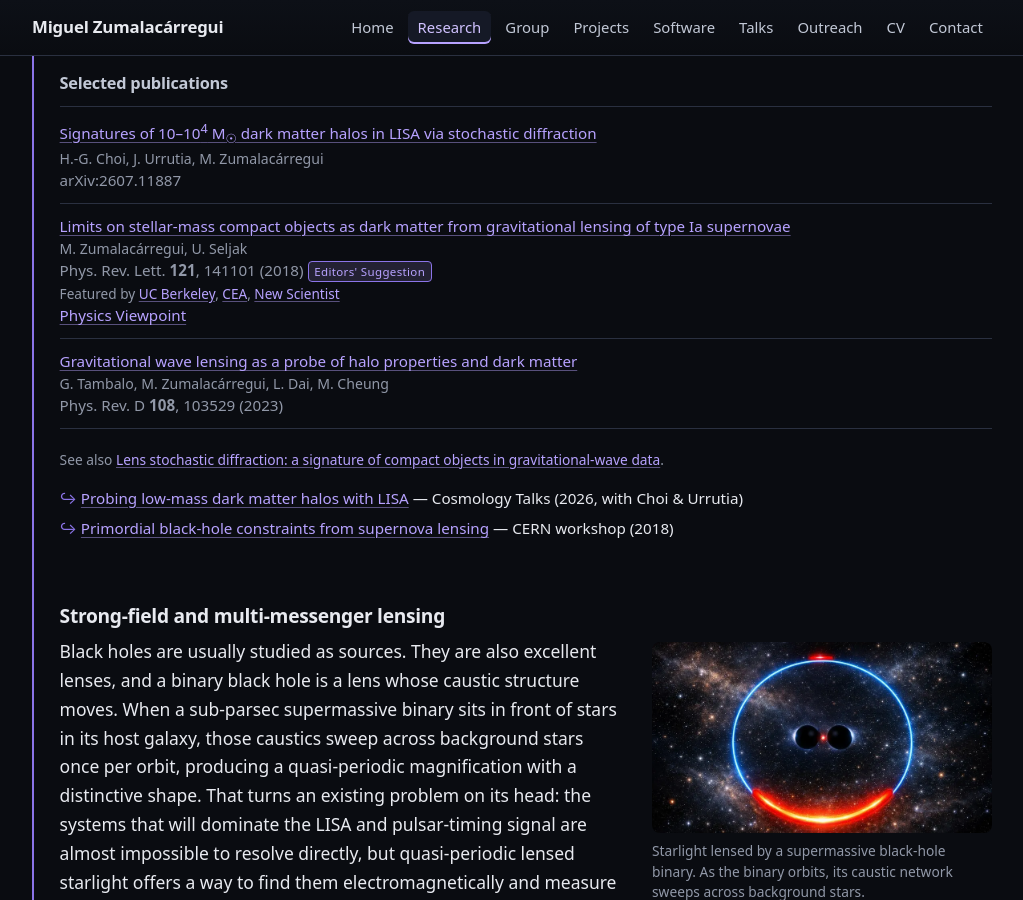
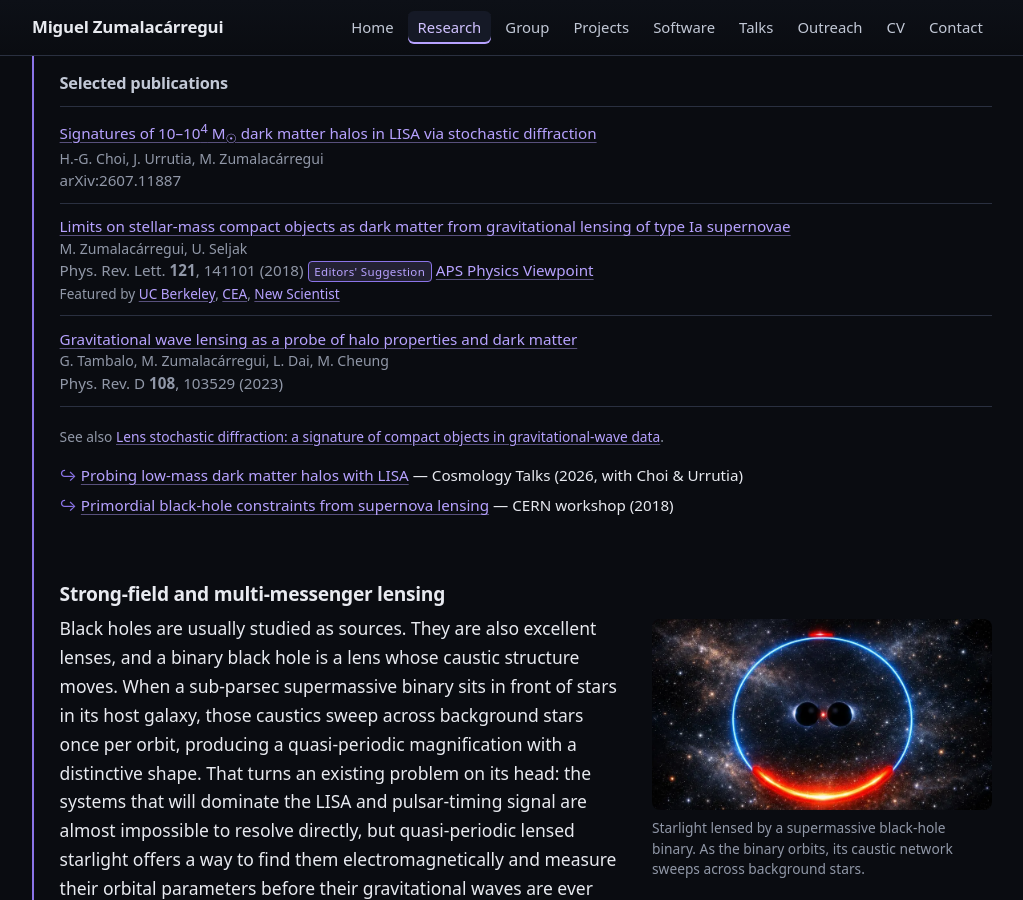
Before and after one commit to miguelzuma/miguelzuma.github.io, a Jekyll site: the page built from research.html, in a window 1280 px wide and 900 px high, scrolled down 2402 px. Shown: the whole window, without its empty margins (128-1151 px from the left). Built offline with Jekyll 4.4.1, drawn with Linux system fonts in a browser that asks for light colours; some of the changed text lies outside the part shown.

Commit message:
APS Physics Viewpoint sits with the Editors' Suggestion badge
Co-Authored-By: Claude Opus 5 (1M context) <noreply@anthropic.com>
Claude-Session: https://claude.ai/code/session_01E2ZbXszK9qt9svKVxU5Yrt

```diff
--- a/research.html
+++ b/research.html
@@ -166,8 +166,8 @@ description: >-
         <span class="authors">M. Zumalacárregui, U. Seljak</span>
         <span class="journal">Phys. Rev. Lett. <strong>121</strong>, 141101 (2018)</span>
         <span class="badge">Editors' Suggestion</span>
+        <a href="https://physics.aps.org/articles/v11/97" rel="noopener">APS Physics Viewpoint</a>
         <span class="feature">Featured by <a href="https://news.berkeley.edu/2018/10/02/black-holes-ruled-out-as-universes-missing-dark-matter/" rel="noopener">UC Berkeley</a>, <a href="https://www.cea.fr/drf/Pages/Actualites/En-direct-des-labos/2018/matiere-noire--la-theorie-des-trous-noirs-disqualifiee-.aspx" rel="noopener">CEA</a>, <a href="https://www.newscientist.com/article/2156252-ancient-black-holes-ruled-out-as-source-of-all-dark-matter" rel="noopener">New Scientist</a></span>
-        <a href="https://physics.aps.org/articles/v11/97" rel="noopener">Physics Viewpoint</a>
       </li>
       <li>
         <a href="https://inspirehep.net/literature/2617458" rel="noopener">Gravitational wave lensing as a probe of halo properties and dark matter</a>
@@ -307,8 +307,8 @@ description: >-
         <span class="authors">J. M. Ezquiaga, M. Zumalacárregui</span>
         <span class="journal">Phys. Rev. Lett. <strong>119</strong>, 251304 (2017)</span>
         <span class="badge">Editors' Suggestion</span>
+        <a href="https://physics.aps.org/articles/v10/134" rel="noopener">APS Physics Viewpoint</a>
         <span class="feature">Featured by <a href="https://newscenter.lbl.gov/2017/12/18/star-mergers-test-gravity-dark-energy-theories/" rel="noopener">Berkeley Lab</a></span>
-        <a href="https://link.aps.org/doi/10.1103/Physics.10.134" rel="noopener">Physics Viewpoint</a>
       </li>
       <li>
         <a href="https://inspirehep.net/literature/1819285" rel="noopener">Gravitational wave lensing beyond general relativity: birefringence, echoes and shadows</a>
```
